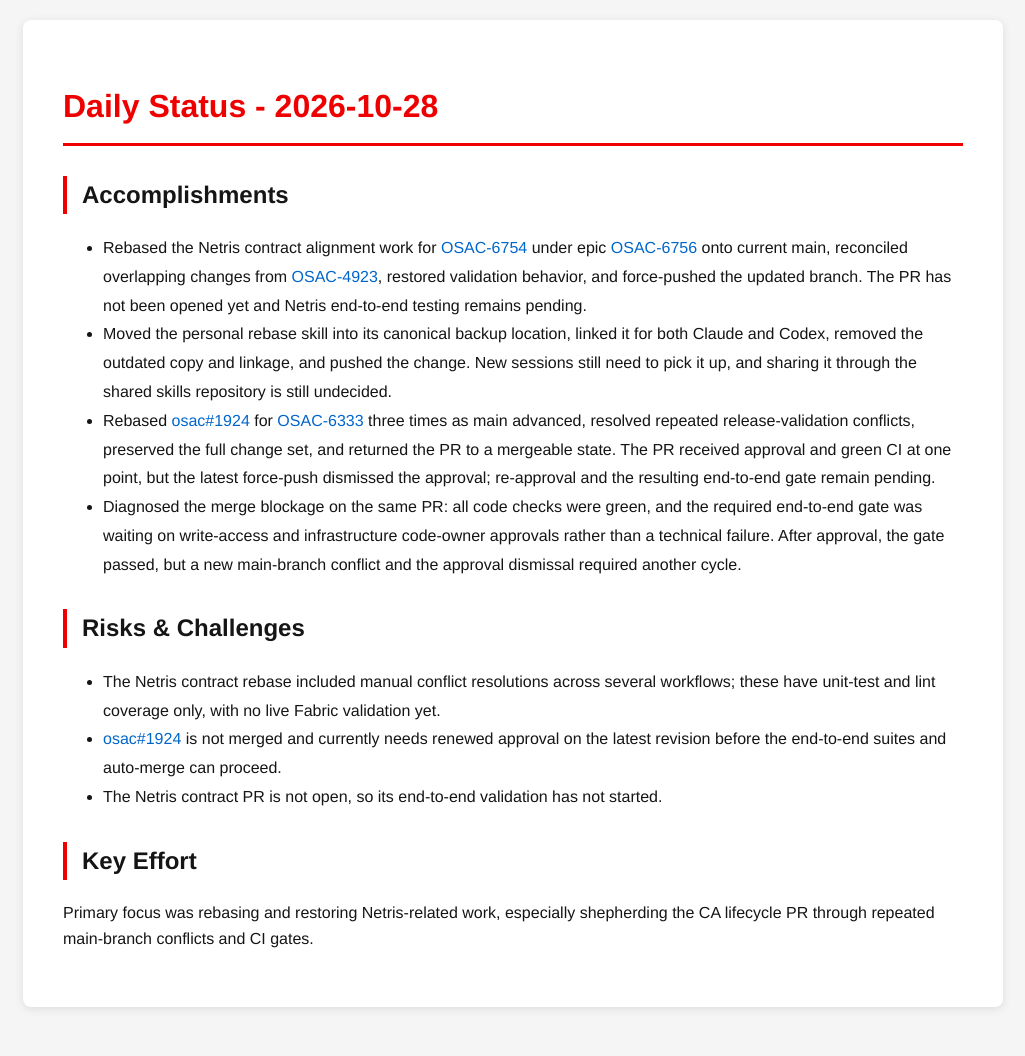
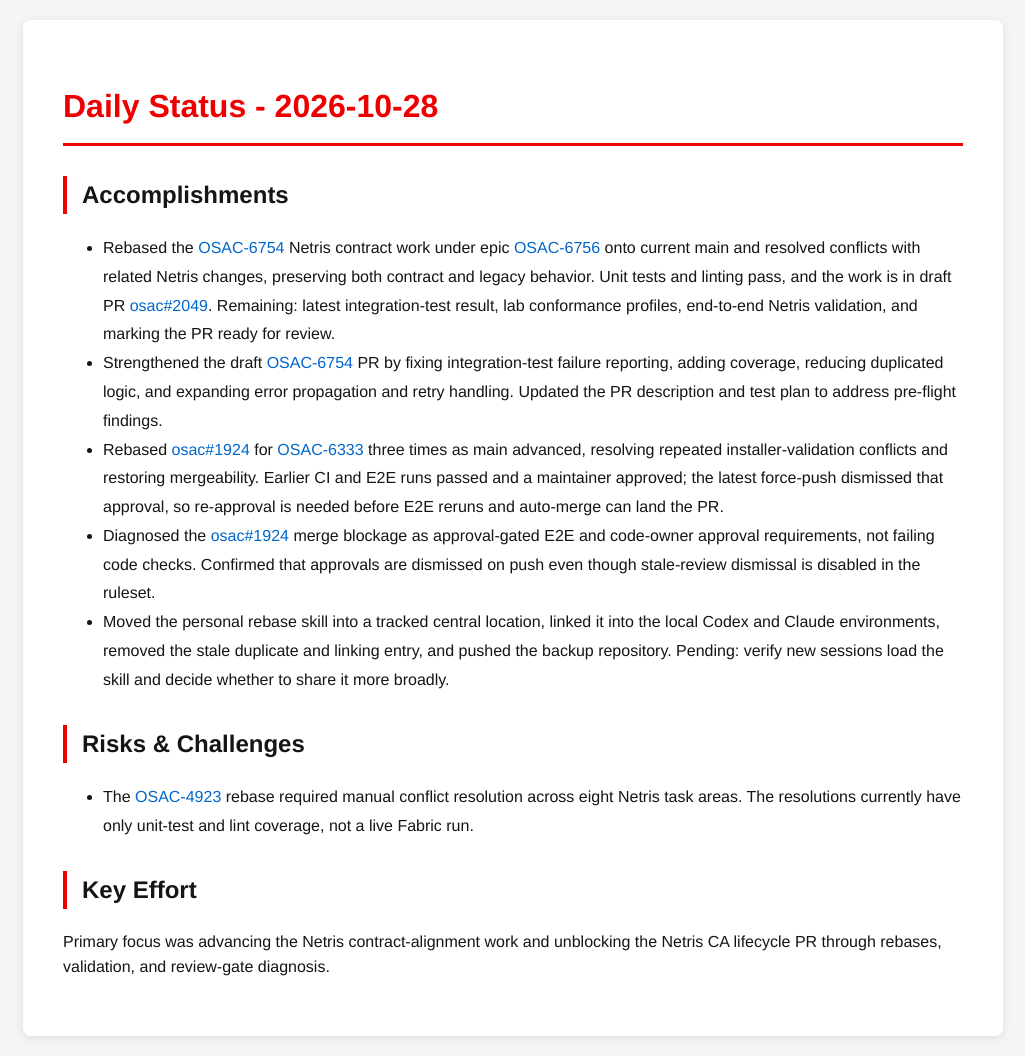
Before and after one commit to tzvatot/daily-status, a Jekyll site: the page built from 2026-10-28.md, in a window 1280 px wide. Shown: the whole page, without its empty margins (127-1152 px from the left). Built offline with Jekyll 4.4.1, drawn with Linux system fonts in a browser that asks for light colours; before the commit the page ends 1027 px from its top, so only the background shows below that.

Commit message:
Daily status update - 2026-10-28

```diff
--- a/2026-10-28.md
+++ b/2026-10-28.md
@@ -7,15 +7,14 @@
 # Daily Status - 2026-10-28
 
 ## Accomplishments
-- Rebased the Netris contract alignment work for [OSAC-6754](https://redhat.atlassian.net/browse/OSAC-6754) under epic [OSAC-6756](https://redhat.atlassian.net/browse/OSAC-6756) onto current main, reconciled overlapping changes from [OSAC-4923](https://redhat.atlassian.net/browse/OSAC-4923), restored validation behavior, and force-pushed the updated branch. The PR has not been opened yet and Netris end-to-end testing remains pending.
-- Moved the personal rebase skill into its canonical backup location, linked it for both Claude and Codex, removed the outdated copy and linkage, and pushed the change. New sessions still need to pick it up, and sharing it through the shared skills repository is still undecided.
-- Rebased [osac#1924](https://github.com/osac-project/osac/pull/1924) for [OSAC-6333](https://redhat.atlassian.net/browse/OSAC-6333) three times as main advanced, resolved repeated release-validation conflicts, preserved the full change set, and returned the PR to a mergeable state. The PR received approval and green CI at one point, but the latest force-push dismissed the approval; re-approval and the resulting end-to-end gate remain pending.
-- Diagnosed the merge blockage on the same PR: all code checks were green, and the required end-to-end gate was waiting on write-access and infrastructure code-owner approvals rather than a technical failure. After approval, the gate passed, but a new main-branch conflict and the approval dismissal required another cycle.
+- Rebased the [OSAC-6754](https://redhat.atlassian.net/browse/OSAC-6754) Netris contract work under epic [OSAC-6756](https://redhat.atlassian.net/browse/OSAC-6756) onto current main and resolved conflicts with related Netris changes, preserving both contract and legacy behavior. Unit tests and linting pass, and the work is in draft PR [osac#2049](https://github.com/osac-project/osac/pull/2049). Remaining: latest integration-test result, lab conformance profiles, end-to-end Netris validation, and marking the PR ready for review.
+- Strengthened the draft [OSAC-6754](https://redhat.atlassian.net/browse/OSAC-6754) PR by fixing integration-test failure reporting, adding coverage, reducing duplicated logic, and expanding error propagation and retry handling. Updated the PR description and test plan to address pre-flight findings.
+- Rebased [osac#1924](https://github.com/osac-project/osac/pull/1924) for [OSAC-6333](https://redhat.atlassian.net/browse/OSAC-6333) three times as main advanced, resolving repeated installer-validation conflicts and restoring mergeability. Earlier CI and E2E runs passed and a maintainer approved; the latest force-push dismissed that approval, so re-approval is needed before E2E reruns and auto-merge can land the PR.
+- Diagnosed the [osac#1924](https://github.com/osac-project/osac/pull/1924) merge blockage as approval-gated E2E and code-owner approval requirements, not failing code checks. Confirmed that approvals are dismissed on push even though stale-review dismissal is disabled in the ruleset.
+- Moved the personal rebase skill into a tracked central location, linked it into the local Codex and Claude environments, removed the stale duplicate and linking entry, and pushed the backup repository. Pending: verify new sessions load the skill and decide whether to share it more broadly.
 
 ## Risks & Challenges
-- The Netris contract rebase included manual conflict resolutions across several workflows; these have unit-test and lint coverage only, with no live Fabric validation yet.
-- [osac#1924](https://github.com/osac-project/osac/pull/1924) is not merged and currently needs renewed approval on the latest revision before the end-to-end suites and auto-merge can proceed.
-- The Netris contract PR is not open, so its end-to-end validation has not started.
+- The [OSAC-4923](https://redhat.atlassian.net/browse/OSAC-4923) rebase required manual conflict resolution across eight Netris task areas. The resolutions currently have only unit-test and lint coverage, not a live Fabric run.
 
 ## Key Effort
-Primary focus was rebasing and restoring Netris-related work, especially shepherding the CA lifecycle PR through repeated main-branch conflicts and CI gates.
+Primary focus was advancing the Netris contract-alignment work and unblocking the Netris CA lifecycle PR through rebases, validation, and review-gate diagnosis.
```
